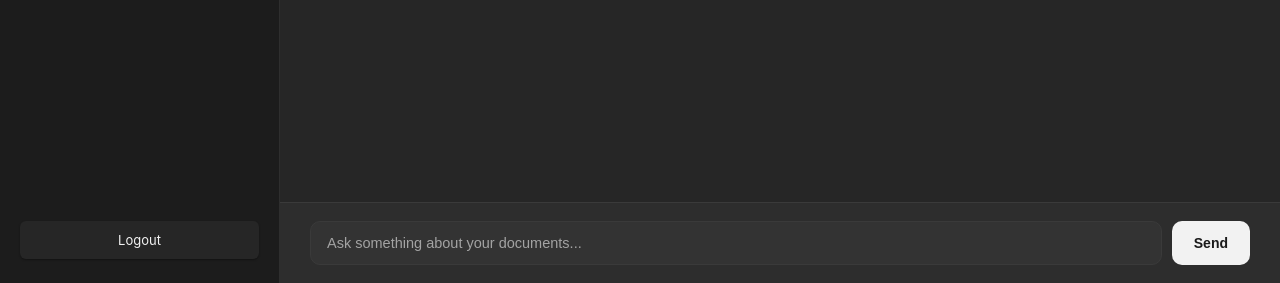
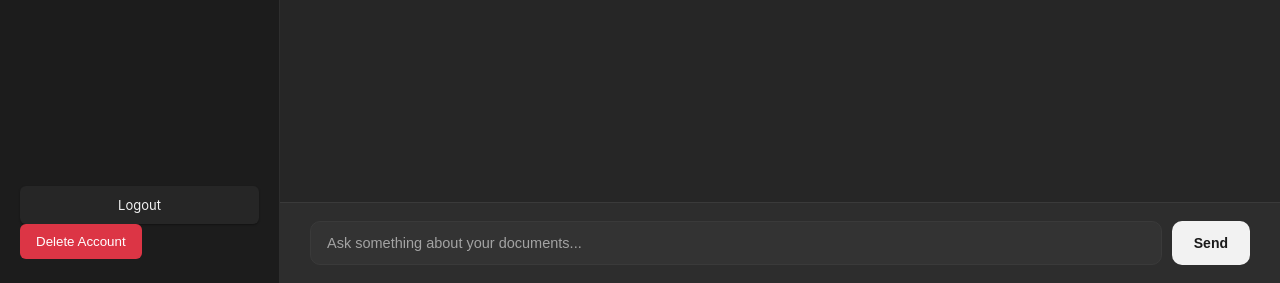
Before and after one commit to Manglesh366/PaperDemic, a FastAPI app: template templates/home.html in a window 1280 px wide. Shown: the part 517-800 px from the top of the page. Run offline with FastAPI, Linux system fonts and the light colour scheme; the template is opened without the code that fills it, so the values that code supplies are empty; parts of the project's set-up code (start-up, migrations or seed data) failed here and were passed over.

Commit message:
delete user feature added

```diff
--- a/main.py
+++ b/main.py
@@ -1,5 +1,6 @@
 import os
 import shutil
+import sqlite3
 from pathlib import Path
 
 from fastapi import (
@@ -578,3 +579,131 @@ def logout():
     )
 
     return response
+
+@app.post("/delete-account")
+def delete_account(
+    request: Request,
+    db: Session = Depends(get_db)
+):
+
+    # ------------------------------------------------
+    # Get logged-in user
+    # ------------------------------------------------
+
+    user = get_current_user(
+        request,
+        db
+    )
+
+    if not user:
+
+        raise HTTPException(
+            status_code=401,
+            detail="Not authenticated"
+        )
+
+
+    user_id = user.id
+    username = user.username
+
+
+    # ------------------------------------------------
+    # 1. Delete FastAPI chat history
+    # ------------------------------------------------
+
+    db.query(ChatHistory).filter(
+        ChatHistory.user_id == user_id
+    ).delete(
+        synchronize_session=False
+    )
+
+
+    # ------------------------------------------------
+    # 2. Delete LangChain chat history
+    # ------------------------------------------------
+
+    chat_history_db = "chat_history.db"
+
+    if os.path.exists(chat_history_db):
+
+        connection = sqlite3.connect(
+            chat_history_db
+        )
+
+        cursor = connection.cursor()
+
+        cursor.execute(
+            """
+            DELETE FROM message_store
+            WHERE session_id = ?
+            """,
+            (str(user_id),)
+        )
+
+        connection.commit()
+        connection.close()
+
+
+    # ------------------------------------------------
+    # 3. Delete uploaded documents
+    # ------------------------------------------------
+
+    upload_directory = os.path.join(
+        "uploads",
+        f"user_{user_id}"
+    )
+
+    if os.path.exists(upload_directory):
+
+        shutil.rmtree(
+            upload_directory
+        )
+
+
+    # ------------------------------------------------
+    # 4. Delete user's Chroma database
+    # ------------------------------------------------
+
+    chroma_directory = os.path.join(
+        "data",
+        "chroma",
+        f"user_{user_id}"
+    )
+
+    if os.path.exists(chroma_directory):
+
+        shutil.rmtree(
+            chroma_directory
+        )
+
+
+    # ------------------------------------------------
+    # 5. Delete user from users table
+    # ------------------------------------------------
+
+    db.delete(user)
+
+    db.commit()
+
+
+    # ------------------------------------------------
+    # 6. Remove login session
+    # ------------------------------------------------
+
+    response = RedirectResponse(
+        "/",
+        status_code=303
+    )
+
+    response.delete_cookie(
+        "session"
+    )
+
+
+    print(
+        f"Deleted account and all data: "
+        f"{username} (ID: {user_id})"
+    )
+
+
+    return response
--- a/static/app.js
+++ b/static/app.js
@@ -376,3 +376,18 @@ function escapeHtml(text) {
 
   return div.innerHTML;
 }
+
+
+function confirmDeleteAccount() {
+
+    return confirm(
+        "Are you sure you want to delete your account?\n\n" +
+        "This will permanently delete:\n" +
+        "- Your account\n" +
+        "- Your chat history\n" +
+        "- Your uploaded documents\n" +
+        "- Your document embeddings\n\n" +
+        "This action cannot be undone."
+    );
+
+}
--- a/static/style.css
+++ b/static/style.css
@@ -677,3 +677,15 @@ body {
     padding: 28px 20px;
   }
 }
+.delete-account-btn {
+    background: #dc3545;
+    color: white;
+    border: none;
+    padding: 10px 16px;
+    border-radius: 6px;
+    cursor: pointer;
+}
+
+.delete-account-btn:hover {
+    background: #bb2d3b;
+}
--- a/templates/home.html
+++ b/templates/home.html
@@ -68,6 +68,18 @@
     </div>
 
     <a href="/logout" class="logout">Logout</a>
+    <form
+    action="/delete-account"
+    method="post"
+    onsubmit="return confirmDeleteAccount();"
+>
+    <button
+        type="submit"
+        class="delete-account-btn"
+    >
+        Delete Account
+    </button>
+</form>
   </aside>
 
   <!-- Main chat panel -->
```
